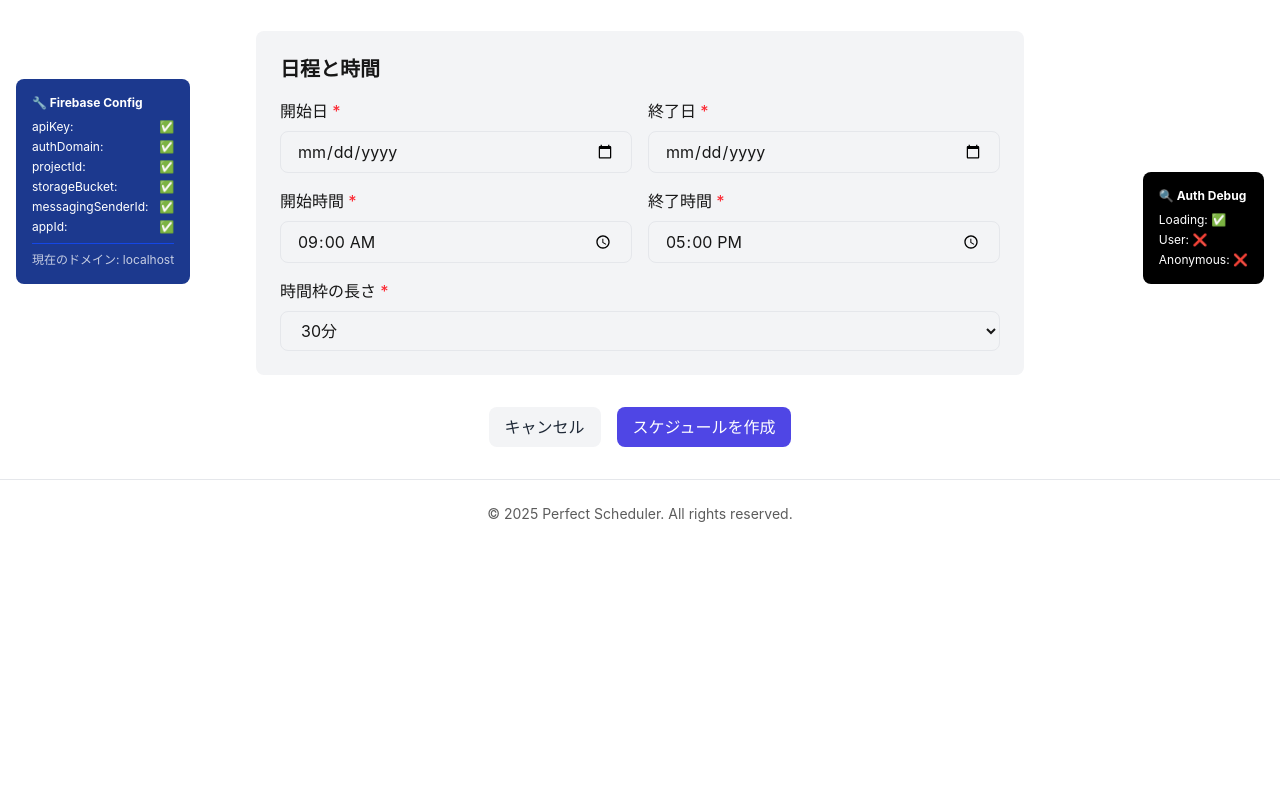
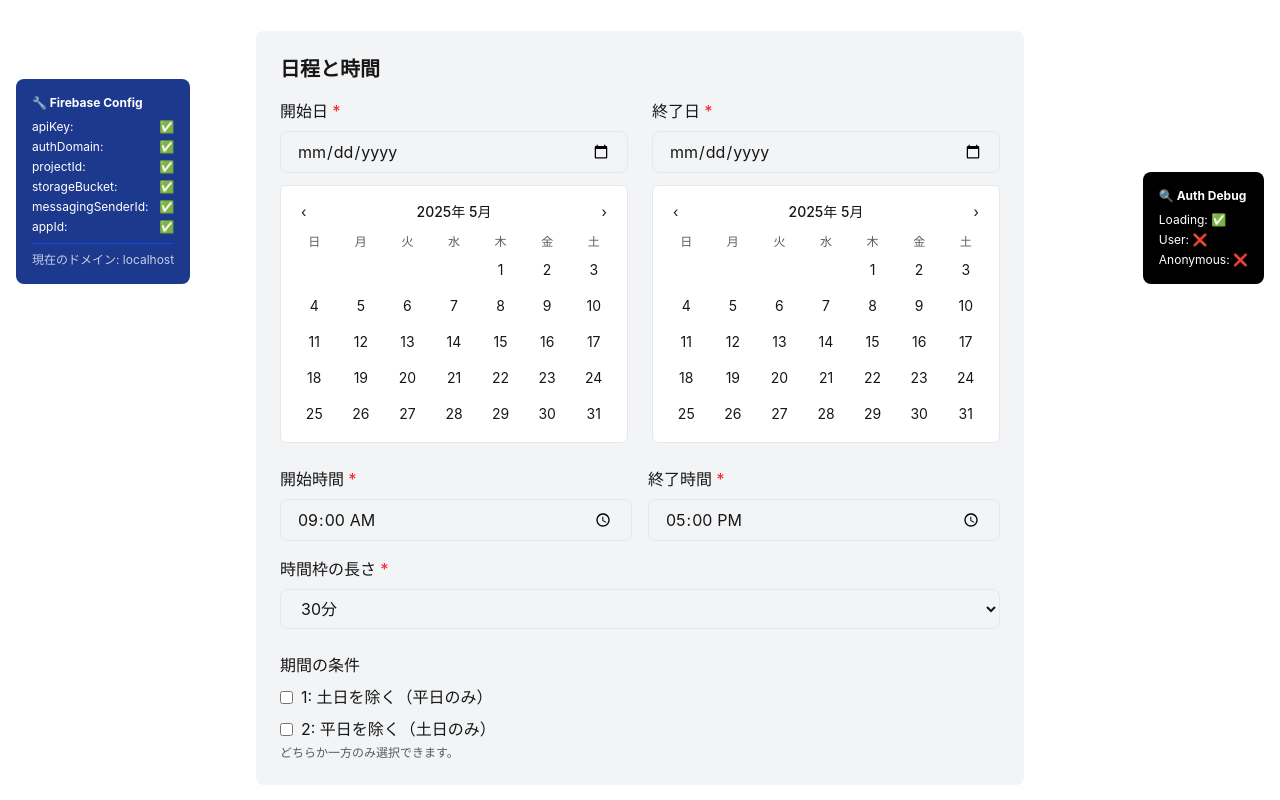
Before and after one commit to KouyamaCreate/perfect-scheduler, a Next.js app: page /create in a window 1280 px wide. Shown: the part 500-1300 px from the top of the page. Before the commit the page ends 1048 px from the top, so only its background shows below. Built offline with nearby package versions, Linux system fonts and the light colour scheme; no server answers.

Commit message:
feat: Add InlineCalendar component and integrate date selection in CreateSchedule

```diff
--- a/src/app/create/page.tsx
+++ b/src/app/create/page.tsx
@@ -3,13 +3,13 @@
 import React, { useState } from 'react';
 import Link from 'next/link';
 import { useRouter } from 'next/navigation';
-import Image from 'next/image';
 import { v4 as uuidv4 } from 'uuid';
 import { doc, setDoc } from 'firebase/firestore';
 import { db } from '@/lib/firebase';
 
 import { useAuth } from '@/contexts/AuthContext';
 import { AppHeader } from '@/components/AppHeader';
+import { InlineCalendar } from '@/components/InlineCalendar';
 
 export default function CreateSchedule() {
     const router = useRouter();
@@ -21,6 +21,8 @@ export default function CreateSchedule() {
     const [startTime, setStartTime] = useState('09:00');
     const [endTime, setEndTime] = useState('17:00');
     const [timeSlotDuration, setTimeSlotDuration] = useState('30');
+    const [excludeWeekends, setExcludeWeekends] = useState(false);
+    const [excludeWeekdays, setExcludeWeekdays] = useState(false);
 
     const handleSubmit = async (e: React.FormEvent) => {
         e.preventDefault();
@@ -42,6 +44,8 @@ export default function CreateSchedule() {
                 startTime,
                 endTime,
                 duration: parseInt(timeSlotDuration),
+                excludeWeekends,
+                excludeWeekdays,
                 createdAt: new Date(),
                 creatorId: (user ?? { uid: null }).uid
             });
@@ -98,11 +102,12 @@ export default function CreateSchedule() {
                     <div className="bg-[var(--secondary)] p-6 rounded-lg mb-8">
                         <h2 className="text-xl font-semibold mb-4">日程と時間</h2>
 
-                        <div className="grid grid-cols-1 md:grid-cols-2 gap-4 mb-4">
+                        <div className="grid grid-cols-1 md:grid-cols-2 gap-6 mb-6">
                             <div>
                                 <label htmlFor="startDate" className="block font-medium mb-2">
                                     開始日 <span className="text-red-500">*</span>
                                 </label>
+                                <div className="grid grid-cols-1 gap-3 items-start">
                                     <input
                                         type="date"
                                         id="startDate"
@@ -111,12 +116,19 @@ export default function CreateSchedule() {
                                         className="input"
                                         required
                                     />
+                                    <InlineCalendar
+                                        value={startDate}
+                                        onChange={setStartDate}
+                                        ariaLabel="開始日カレンダー"
+                                    />
+                                </div>
                             </div>
 
                             <div>
                                 <label htmlFor="endDate" className="block font-medium mb-2">
                                     終了日 <span className="text-red-500">*</span>
                                 </label>
+                                <div className="grid grid-cols-1 gap-3 items-start">
                                     <input
                                         type="date"
                                         id="endDate"
@@ -125,6 +137,12 @@ export default function CreateSchedule() {
                                         className="input"
                                         required
                                     />
+                                    <InlineCalendar
+                                        value={endDate}
+                                        onChange={setEndDate}
+                                        ariaLabel="終了日カレンダー"
+                                    />
+                                </div>
                             </div>
                         </div>
 
@@ -174,6 +192,41 @@ export default function CreateSchedule() {
                                 <option value="60">1時間</option>
                             </select>
                         </div>
+
+                        <div className="mt-6">
+                            <h3 className="font-medium mb-2">期間の条件</h3>
+                            <div className="flex flex-col gap-2">
+                                <label className={`inline-flex items-center gap-2 ${excludeWeekdays ? 'opacity-50' : ''}`}>
+                                    <input
+                                        type="checkbox"
+                                        className="checkbox"
+                                        checked={excludeWeekends}
+                                        onChange={(e) => {
+                                            const checked = e.target.checked;
+                                            setExcludeWeekends(checked);
+                                            if (checked) setExcludeWeekdays(false);
+                                        }}
+                                        disabled={excludeWeekdays}
+                                    />
+                                    <span>1: 土日を除く（平日のみ）</span>
+                                </label>
+                                <label className={`inline-flex items-center gap-2 ${excludeWeekends ? 'opacity-50' : ''}`}>
+                                    <input
+                                        type="checkbox"
+                                        className="checkbox"
+                                        checked={excludeWeekdays}
+                                        onChange={(e) => {
+                                            const checked = e.target.checked;
+                                            setExcludeWeekdays(checked);
+                                            if (checked) setExcludeWeekends(false);
+                                        }}
+                                        disabled={excludeWeekends}
+                                    />
+                                    <span>2: 平日を除く（土日のみ）</span>
+                                </label>
+                            </div>
+                            <p className="text-xs opacity-70 mt-1">どちらか一方のみ選択できます。</p>
+                        </div>
                     </div>
 
                     <div className="flex flex-wrap justify-center gap-4">
--- a/src/app/schedule/[id]/page.tsx
+++ b/src/app/schedule/[id]/page.tsx
@@ -32,6 +32,8 @@ export default function SchedulePage() {
         endTime: string;
         duration: number;
         createdAt: Date;
+        excludeWeekends?: boolean;
+        excludeWeekdays?: boolean;
     } | null>(null);
     const [username, setUsername] = useState('');
     const [selectedSlots, setSelectedSlots] = useState<string[]>([]);
@@ -109,7 +111,9 @@ export default function SchedulePage() {
                         startTime: data.startTime,
                         endTime: data.endTime,
                         duration: data.duration,
-                        createdAt: data.createdAt.toDate()
+                        createdAt: data.createdAt.toDate(),
+                        excludeWeekends: !!data.excludeWeekends,
+                        excludeWeekdays: !!data.excludeWeekdays,
                     });
                 } else {
                     setError('スケジュールが見つかりませんでした');
@@ -171,7 +175,18 @@ export default function SchedulePage() {
     }, [scheduleId, user, authLoading]);
 
     // 日付と時間スロットの配列を生成
-    const dates = scheduleData ? getDatesInRange(scheduleData.startDate, scheduleData.endDate) : [];
+    const dates = scheduleData ? (() => {
+        const base = getDatesInRange(scheduleData.startDate, scheduleData.endDate);
+        const exW = !!scheduleData.excludeWeekends;
+        const exWD = !!scheduleData.excludeWeekdays;
+        if (!exW && !exWD) return base;
+        return base.filter((d) => {
+            const dow = d.getDay(); // 0:日 6:土
+            if (exW) return dow !== 0 && dow !== 6; // 平日のみ
+            if (exWD) return dow === 0 || dow === 6; // 土日のみ
+            return true;
+        });
+    })() : [];
     const timeSlots = scheduleData ? getTimeSlots(scheduleData.startTime, scheduleData.endTime, scheduleData.duration) : [];
 
     // 参加者を追加する
--- /dev/null
+++ b/src/components/InlineCalendar.tsx
@@ -0,0 +1,117 @@
+'use client';
+
+import React, { useMemo, useState } from 'react';
+
+type Props = {
+  value: string; // YYYY-MM-DD or ''
+  onChange: (v: string) => void;
+  ariaLabel?: string;
+};
+
+function toDate(value: string | null | undefined): Date {
+  if (!value) return new Date();
+  const [y, m, d] = value.split('-').map((v) => parseInt(v, 10));
+  if (!y || !m || !d) return new Date();
+  const dt = new Date(y, m - 1, d);
+  if (Number.isNaN(dt.getTime())) return new Date();
+  return dt;
+}
+
+function fmt(date: Date): string {
+  const y = date.getFullYear();
+  const m = String(date.getMonth() + 1).padStart(2, '0');
+  const d = String(date.getDate()).padStart(2, '0');
+  return `${y}-${m}-${d}`;
+}
+
+export const InlineCalendar: React.FC<Props> = ({ value, onChange, ariaLabel }) => {
+  const initial = toDate(value);
+  const [viewYear, setViewYear] = useState(initial.getFullYear());
+  const [viewMonth, setViewMonth] = useState(initial.getMonth()); // 0-based
+
+  const todayStr = useMemo(() => fmt(new Date()), []);
+  const selectedStr = value || '';
+
+  const { weeks, monthLabel } = useMemo(() => {
+    const first = new Date(viewYear, viewMonth, 1);
+    const startDay = first.getDay(); // 0-6
+    const daysInMonth = new Date(viewYear, viewMonth + 1, 0).getDate();
+
+    const days: (Date | null)[] = [];
+    for (let i = 0; i < startDay; i++) days.push(null);
+    for (let d = 1; d <= daysInMonth; d++) {
+      days.push(new Date(viewYear, viewMonth, d));
+    }
+    while (days.length % 7 !== 0) days.push(null);
+
+    const weeks: (Date | null)[][] = [];
+    for (let i = 0; i < days.length; i += 7) weeks.push(days.slice(i, i + 7));
+
+    const monthLabel = `${viewYear}年 ${viewMonth + 1}月`;
+    return { weeks, monthLabel };
+  }, [viewYear, viewMonth]);
+
+  const prevMonth = () => {
+    const m = viewMonth - 1;
+    if (m < 0) {
+      setViewMonth(11);
+      setViewYear((y) => y - 1);
+    } else {
+      setViewMonth(m);
+    }
+  };
+
+  const nextMonth = () => {
+    const m = viewMonth + 1;
+    if (m > 11) {
+      setViewMonth(0);
+      setViewYear((y) => y + 1);
+    } else {
+      setViewMonth(m);
+    }
+  };
+
+  const weekdays = ['日', '月', '火', '水', '木', '金', '土'];
+
+  return (
+    <div className="border border-[var(--border)] rounded-md p-3 bg-[var(--background)]" aria-label={ariaLabel}>
+      <div className="flex items-center justify-between mb-2">
+        <button type="button" className="px-2 py-1 text-sm hover:text-[var(--primary)]" onClick={prevMonth} aria-label="前の月">
+          ‹
+        </button>
+        <div className="text-sm font-medium">{monthLabel}</div>
+        <button type="button" className="px-2 py-1 text-sm hover:text-[var(--primary)]" onClick={nextMonth} aria-label="次の月">
+          ›
+        </button>
+      </div>
+      <div className="grid grid-cols-7 gap-1 text-center text-xs mb-1">
+        {weekdays.map((w) => (
+          <div key={w} className="font-medium opacity-70">
+            {w}
+          </div>
+        ))}
+      </div>
+      <div className="grid grid-cols-7 gap-1 text-center">
+        {weeks.flat().map((d, idx) => {
+          if (!d) return <div key={idx} className="h-8" />;
+          const dateStr = fmt(d);
+          const isToday = dateStr === todayStr;
+          const isSelected = selectedStr === dateStr;
+          return (
+            <button
+              type="button"
+              key={dateStr}
+              onClick={() => onChange(dateStr)}
+              className={`h-8 rounded text-sm transition border border-transparent
+                ${isSelected ? 'bg-[var(--primary)] text-[var(--primary-foreground)]' : 'hover:bg-[var(--secondary)]'}
+                ${isToday && !isSelected ? 'border-[var(--primary)]' : ''}
+              `}
+            >
+              {d.getDate()}
+            </button>
+          );
+        })}
+      </div>
+    </div>
+  );
+};
```
Lines whose indentation alone changed are shown as unchanged.
